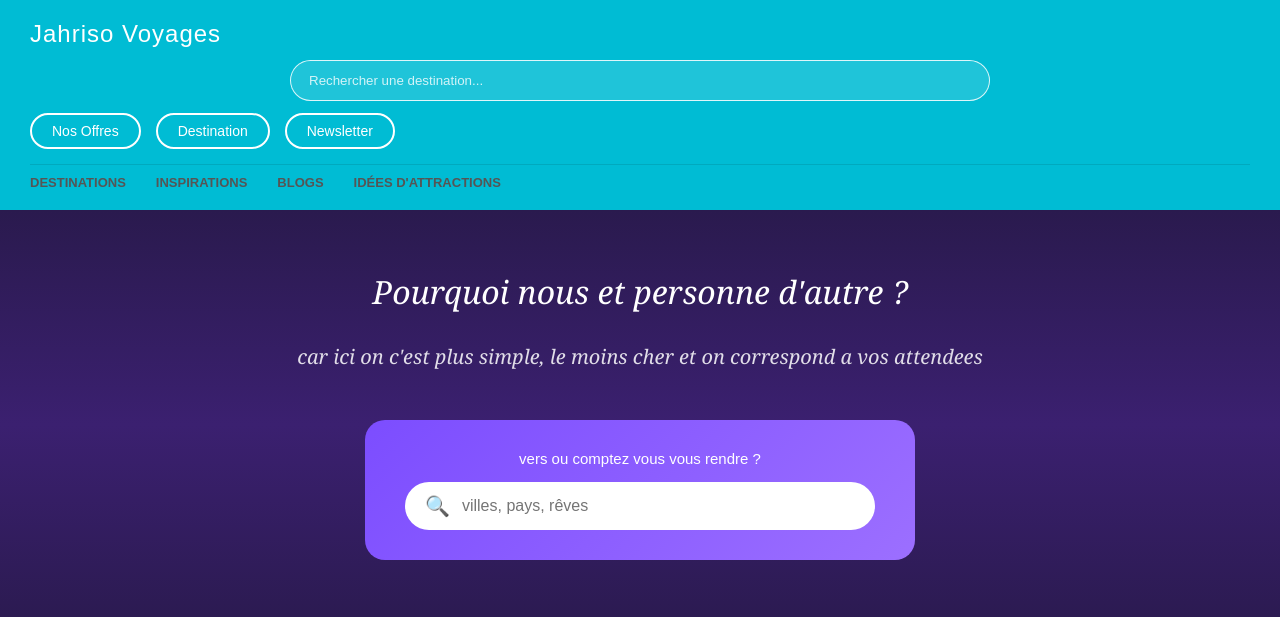
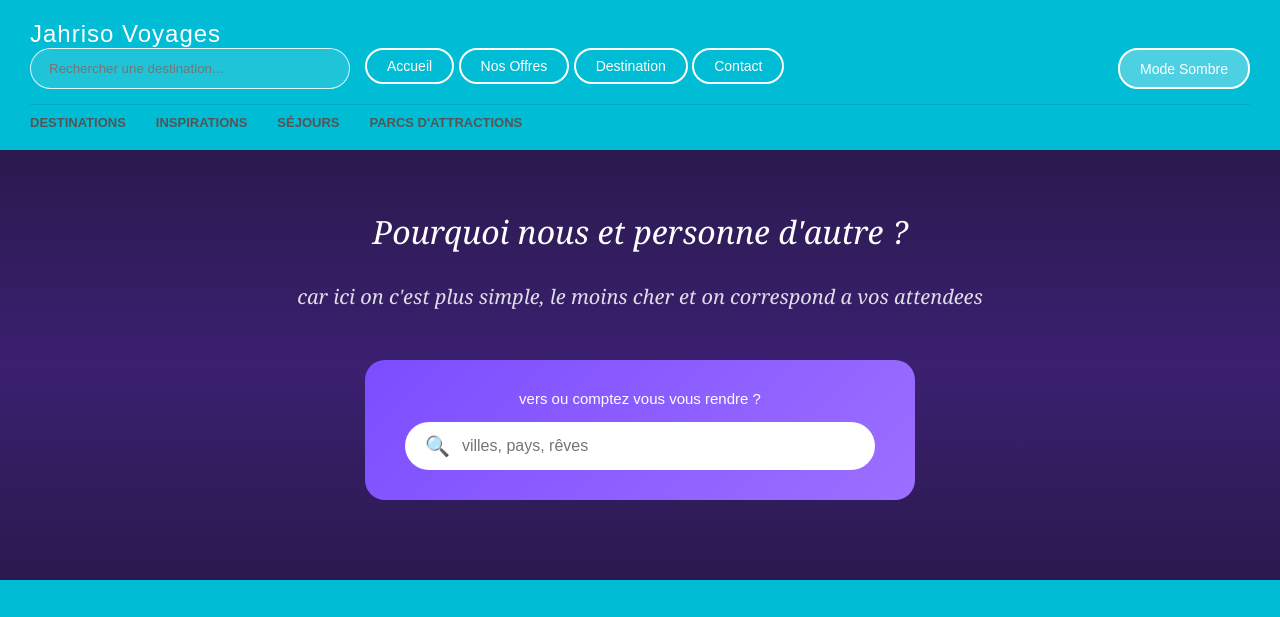
Before and after one commit to lucccianosanchez-cell/test, a plain HTML site: page offres.html in a window 1280 px wide. Shown: the top 617 px of the page. Drawn offline with Linux system fonts and the light colour scheme.

Commit message:
Update offres.html

```diff
--- a/offres.html
+++ b/offres.html
@@ -5,26 +5,30 @@
     <meta name="viewport" content="width=device-width, initial-scale=1.0" />
     <title>Jahriso Voyages - Pourquoi nous</title>
     <link rel="stylesheet" href="offres.css" />
-  </head>
+    <script defer src="script.js"></script>  </head>
   <body>
     <div class="container">
       <header class="header">
         <div class="brand">
           <a href="acceuil.html"><h1>Jahriso Voyages</h1></a>
         </div>
-        <div class="search-bar">
-          <input type="search" placeholder="Rechercher une destination..." aria-label="Rechercher" />
-        </div>
         <div class="header-top">
-          <a href="" class="btn-outline">Nos Offres</a>
-          <a href="acceuil.html" class="btn-primary">Destination</a>
-          <button class="btn-outline">Newsletter</button>
+          <div class="header-search">
+            <input type="search" placeholder="Rechercher une destination..." aria-label="Rechercher" />
+          </div>
+          <nav class="nav-links">
+            <a href="acceuil.html" class="btn-outline">Accueil</a>
+            <a href="offres.html" class="btn-outline">Nos Offres</a>
+            <a href="destination.html" class="btn-outline">Destination</a>
+            <a href="contact.html" class="btn-outline">Contact</a>
+          </nav>
+          <button id="themeToggle" class="theme-switch">Mode Sombre</button>
         </div>
         <nav class="nav-menu">
           <span>DESTINATIONS</span>
           <span>INSPIRATIONS</span>
-          <span>BLOGS</span>
-          <span>IDÉES D'ATTRACTIONS</span>
+          <span>SÉJOURS</span>
+          <span>PARCS D'ATTRACTIONS</span>
         </nav>
       </header>
       <main class="hero-section">
```
